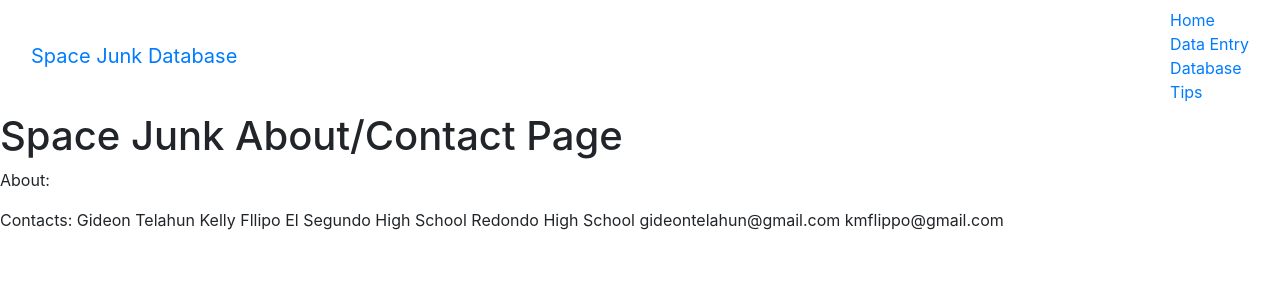
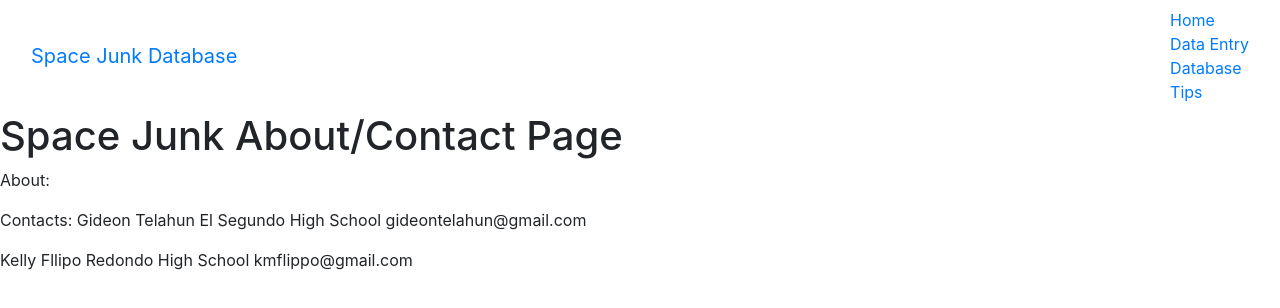
Before and after one commit to kmflippo/Space_Junk_Project, a plain HTML site: page ContactPage.html in a window 1280 px wide. Drawn offline with nearby package versions, Linux system fonts and the light colour scheme.

Commit message:
Update ContactPage.html
2 contacts/spacing updated

```diff
--- a/ContactPage.html
+++ b/ContactPage.html
@@ -32,10 +32,11 @@
           <h1>Space Junk About/Contact Page</h1>
     <p> About: </p>
     <p> Contacts:
-        Gideon Telahun           Kelly Fllipo
-        El Segundo High School   Redondo High School
-        gideontelahun@gmail.com  kmflippo@gmail.com
-    </p>
-
+        Gideon Telahun
+        El Segundo High School
+        gideontelahun@gmail.com </p>
+    <p> Kelly Fllipo
+        Redondo High School
+        kmflippo@gmail.com </p>
     </body>
  </html>
```
